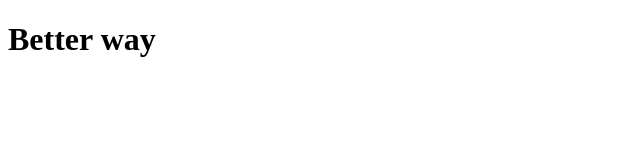
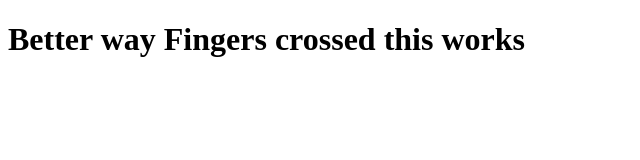
Before and after one commit to melissa-24/jan24gitsession2, a plain HTML site: page index.html in a window 1280 px wide. Shown: the whole page, without its empty margins (0-640 px from the left). Drawn offline with Linux system fonts and the light colour scheme.

Commit message:
Update index.html

```diff
--- a/index.html
+++ b/index.html
@@ -6,6 +6,6 @@
     <title>Document</title>
 </head>
 <body>
-    <h1>Better way</h1>
+    <h1>Better way Fingers crossed this works</h1>
 </body>
 </html>
```
